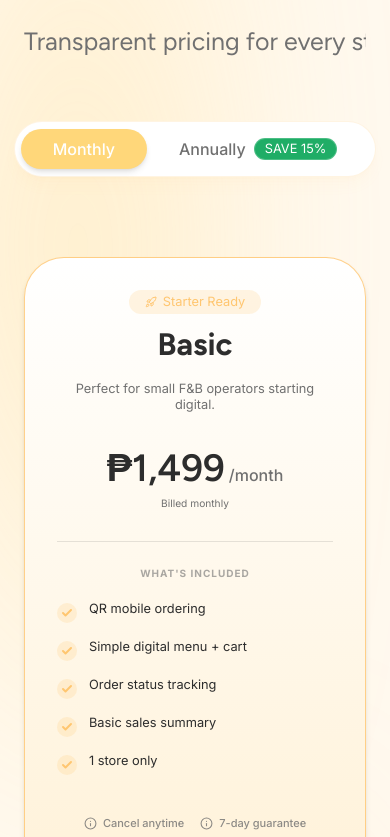
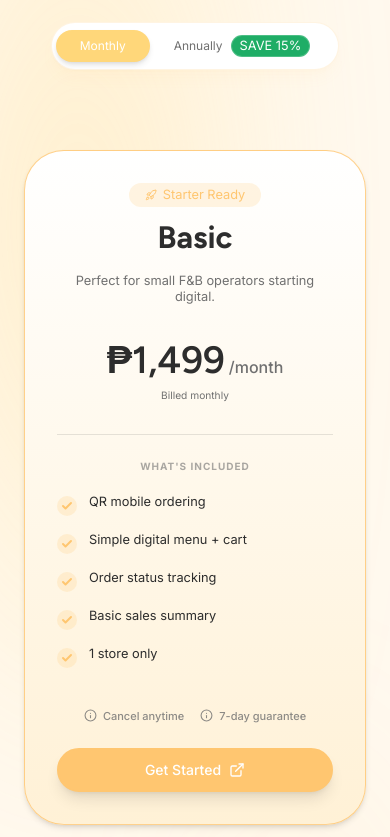
Before and after one commit to ShanRaboy11/Qios, a Next.js app: page / in a window 390 px wide. Shown: the part 7227-8064 px from the top of the page. Built offline with nearby package versions, Linux system fonts and the light colour scheme.

Commit message:
fix: subscription responsiveness

```diff
--- a/src/components/organisms/SubscriptionPlans.tsx
+++ b/src/components/organisms/SubscriptionPlans.tsx
@@ -41,28 +41,31 @@ const PlanCard = ({
       bg: "bg-white bg-gradient-to-b from-white to-[#FFF1D6]",
       checkBg: "bg-[#ffc670]/20",
       checkIcon: "text-[#ffc670]",
+      btnMobile: "bg-brand-primary text-white border-brand-primary",
     },
     business: {
       border: "border-[#ff5269]/80",
       bg: "bg-white bg-gradient-to-b from-white to-[#FFDFE4]",
       checkBg: "bg-[#ff5269]/20",
       checkIcon: "text-[#ff5269]",
+      btnMobile: "",
     },
     enterprise: {
       border: "border-[#1fad66]/80",
       bg: "bg-white bg-gradient-to-b from-white to-[#DFF2E8]",
       checkBg: "bg-[#1fad66]/20",
       checkIcon: "text-[#1fad66]",
+      btnMobile: "bg-success-primary text-white border-success-primary",
     },
   }[variant];
 
   return (
     <div
       className={cn(
-        "relative flex flex-col rounded-[2.5rem] p-8 h-full border transition-all duration-300",
+        "relative flex flex-col rounded-[2.5rem] p-8 h-full border transition-all duration-300 shadow-md",
         styles.bg,
         styles.border,
-        isBusiness ? "shadow-2xl z-20" : "shadow-md z-10",
+        isBusiness ? "md:shadow-2xl z-20" : "z-10",
       )}
     >
       {isBusiness && (
@@ -106,7 +109,10 @@ const PlanCard = ({
 
       <div className="text-center mb-8">
         <div className="flex items-baseline justify-center">
-          <span className="h2 text-text-primary">₱{price}</span>
+          <span className="h2 text-text-primary">
+            <span className="font-figtree">₱</span>
+            {price}
+          </span>
           <span className="b2 text-text-secondary ml-1">/month</span>
         </div>
         <p className="b5 font-medium text-text-secondary mt-1">{billingInfo}</p>
@@ -155,9 +161,13 @@ const PlanCard = ({
           shape="rounded"
           size="md"
           className={cn(
-            "w-full text-sm md:text-base",
+            "w-full text-sm md:text-base transition-colors",
+            !isBusiness && styles.btnMobile,
+            !isBusiness && "md:bg-transparent md:text-inherit",
             isEnterprise &&
-              "border-success-primary text-success-primary hover:bg-success-primary hover:text-white hover:border-success-primary",
+              "md:border-success-primary md:text-success-primary md:hover:bg-success-primary md:hover:text-white md:hover:border-success-primary",
+            isBasic &&
+              "md:border-brand-primary md:text-brand-primary md:hover:bg-brand-primary md:hover:text-white",
           )}
           rightIcon={<ExternalLink size={16} />}
         >
@@ -219,22 +229,22 @@ export default function SubscriptionPlans() {
       />
 
       <div className="max-w-7xl mx-auto relative z-10">
-        <div className="text-center mb-16 space-y-4">
-          <h1 className="h1 text-text-primary tracking-tight max-w-2xl mx-auto">
+        <div className="text-center mb-16 space-y-3 md:space-y-4">
+          <h1 className="text-[34px] md:h1 text-text-primary tracking-tight max-w-2xl mx-auto leading-tight">
             From startup to enterprise, <br />
             <span style={gradientHeaderStyle}>we have you covered.</span>
           </h1>
-          <p className="h4 text-text-secondary whitespace-nowrap overflow-hidden">
+          <p className="text-base md:h4 text-text-secondary max-w-[540px] mx-auto">
             Transparent pricing for every stage of your growth.
           </p>
         </div>
 
         <div className="flex justify-center mb-20">
-          <div className="bg-white p-1.5 rounded-full border border-brand-primary/20 shadow-lg shadow-brand-primary/5 inline-flex items-center">
+          <div className="bg-white p-1 md:p-1.5 rounded-full border border-brand-primary/20 shadow-lg shadow-brand-primary/5 inline-flex items-center">
             <button
               onClick={() => setBillingCycle("monthly")}
               className={cn(
-                "px-8 py-2.5 rounded-full b2 transition-all",
+                "px-6 py-2 md:px-8 md:py-2.5 rounded-full text-xs md:b2 transition-all",
                 billingCycle === "monthly"
                   ? "bg-brand-secondary text-text-tertiary shadow-md"
                   : "text-text-secondary hover:bg-gray-50",
@@ -245,7 +255,7 @@ export default function SubscriptionPlans() {
             <button
               onClick={() => setBillingCycle("annually")}
               className={cn(
-                "px-8 py-2.5 rounded-full b2 transition-all flex items-center gap-2",
+                "px-6 py-2 md:px-8 md:py-2.5 rounded-full text-xs md:b2 transition-all flex items-center gap-2",
                 billingCycle === "annually"
                   ? "bg-brand-secondary text-text-tertiary shadow-md"
                   : "text-text-secondary hover:bg-gray-50",
@@ -255,7 +265,7 @@ export default function SubscriptionPlans() {
               <Badge
                 color="success"
                 variant="solid"
-                className="text-[10px] px-2.5 py-0.5 border border-white/20 font-bold"
+                className="text-[9px] md:text-[10px] px-2 md:px-2.5 py-0.5 border border-white/20 font-bold"
               >
                 SAVE 15%
               </Badge>
```
